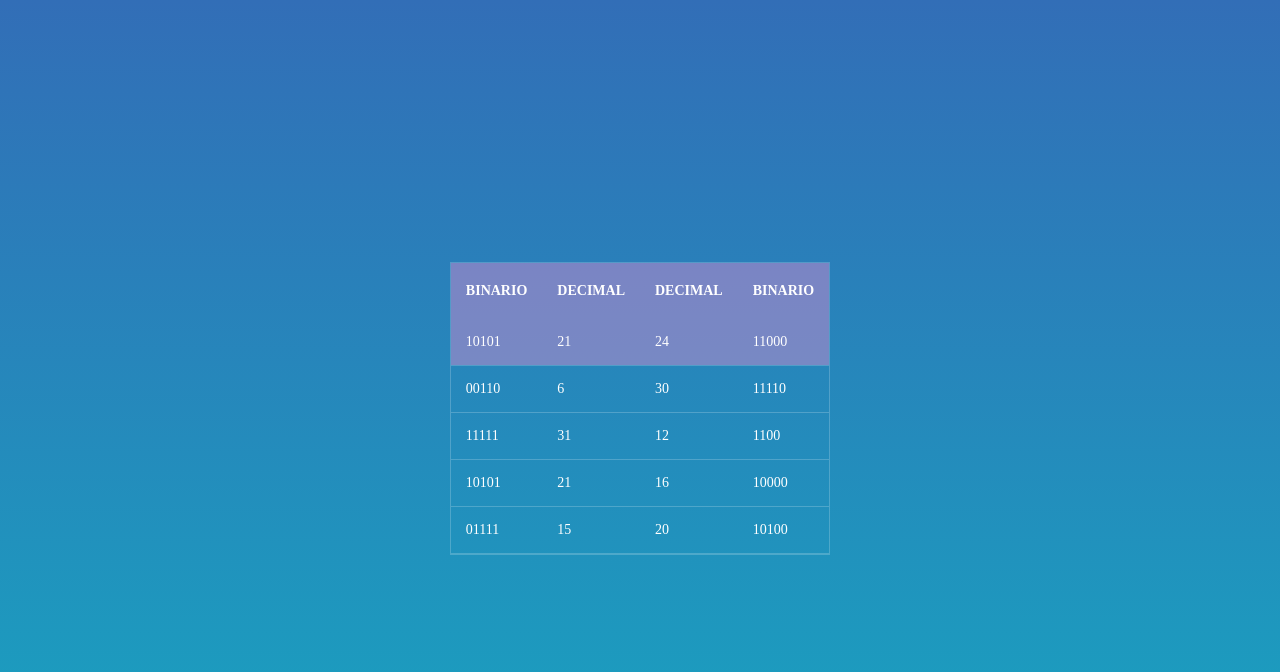
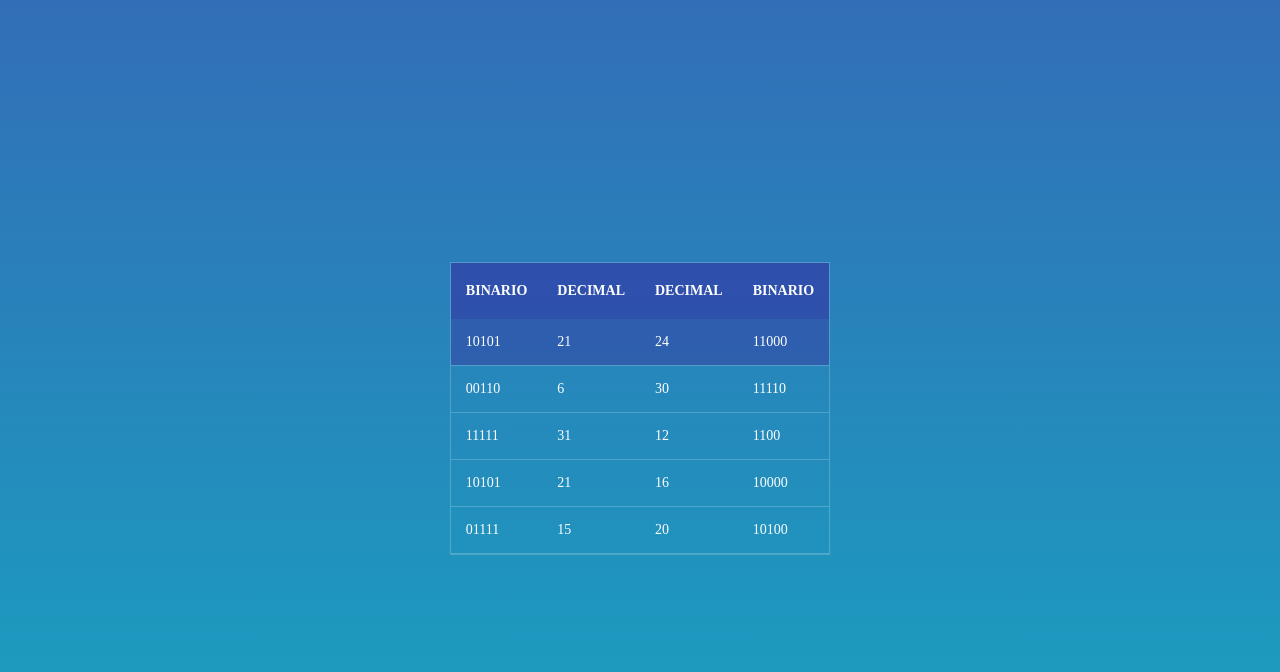
Before and after one commit to joseri0324/web-tabla-binario-decimal, a plain HTML site: page index.html in a window 1280 px wide. In both pictures the pointer is over the element 640 px from the left and 341 px from the top of the page. Drawn offline with Linux system fonts and the light colour scheme.

Commit message:
modificacion de color encabezado

```diff
--- a/style.css
+++ b/style.css
@@ -24,7 +24,7 @@ table{
 
 }
 thead{
-    background: rgba(243, 140, 210, 0.4);
+    background: rgba(55, 7, 150, 0.4);
 }
 th{
     padding: 20px 15px;
@@ -41,5 +41,5 @@ tbody tr{
     cursor: pointer;
 }
 tbody tr:hover {
-    background: rgba(243, 140, 210, 0.4);
+    background: rgba(58, 39, 155, 0.4);
 }
```
